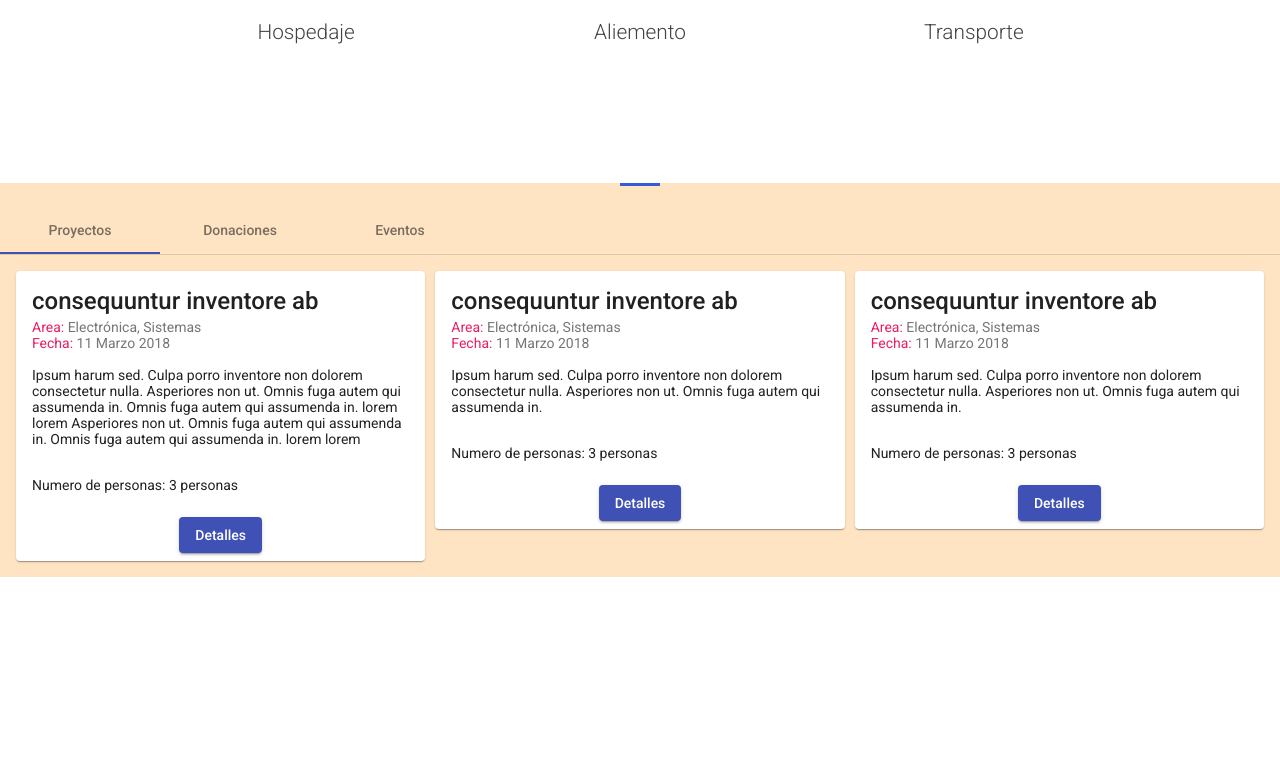
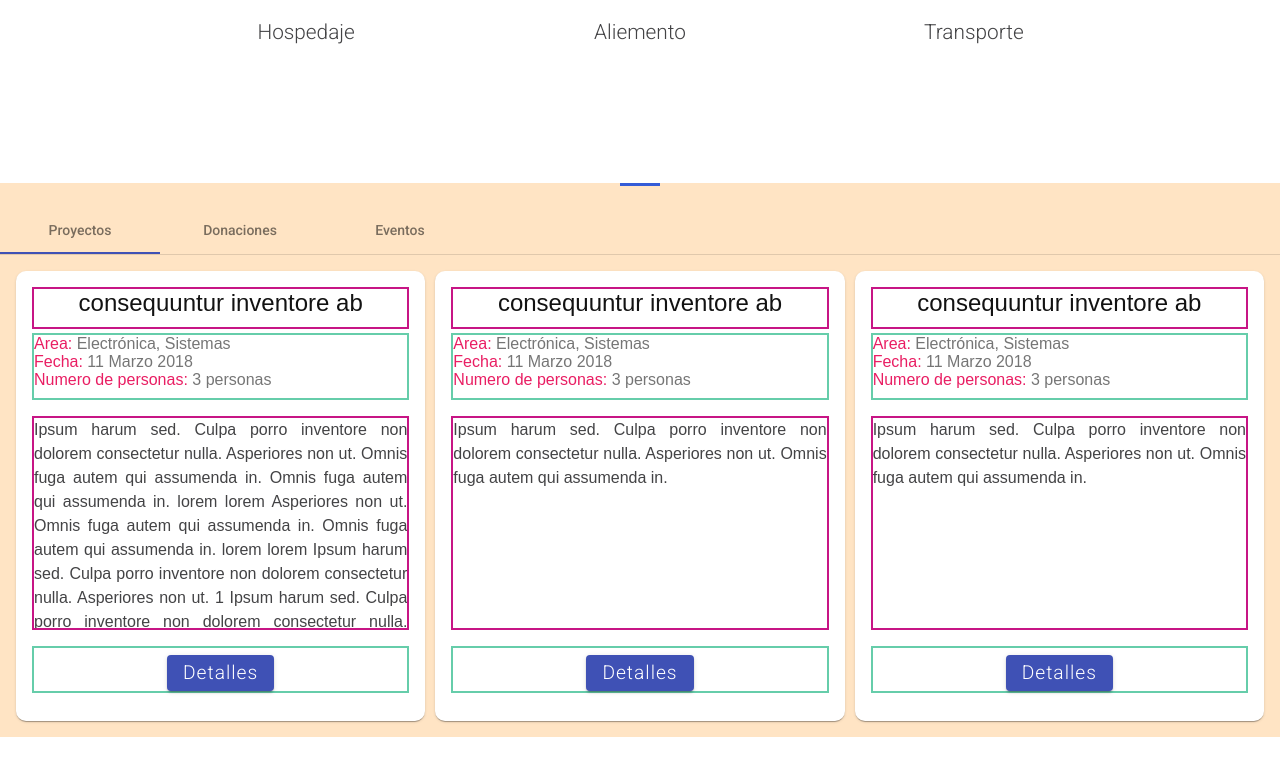
Before and after one commit to HugoLiconV/albergue, an Angular app: page / in a window 1280 px wide. Shown: the part 1314-2089 px from the top of the page. Before the commit the page ends 2011 px from the top, so only its background shows below. Built offline with nearby package versions, Linux system fonts and the light colour scheme.

Commit message:
modified card layout and distribution

```diff
--- a/src/app/project-card/project-card.component.css
+++ b/src/app/project-card/project-card.component.css
@@ -1,19 +1,65 @@
-.example-card {
-  /* max-width: 400px;
-  max-height: 250px;
-  min-width: 400px;
-  min-height: 250px; */
-  width: calc(100% - 70px);
-  height: calc(100% - 70px);
+:root{
+  --margin-elements: 16px;
 }
 
 .acent{
   color: var(--acent-color);
 }
 
+.example-card {
+  max-height: 450px;
+  position: relative;
+  border-radius: 10px;
+}
+
+mat-card-title{
+  font-family: var(--main-font);
+  font-size: 1.5rem;
+  color: var(--title-color);
+  text-align: center;
+  width: 100%;
+  height: 10%;
+  box-sizing: border-box;
+  border: 2px solid mediumvioletred;
+}
+
+mat-card-subtitle{
+  font-family: var(--main-font);
+  font-size: 1rem;
+  width: 100%;
+  height: calc(20% - 16px);
+  box-sizing: border-box;
+  border: 2px solid mediumaquamarine;
+}
+
+mat-card-content{
+  font-family: var(--main-font);
+  text-align: justify;
+  color: var(--body-color);
+  font-size: 1rem;
+  width: 100%;
+  height: calc(55% - 16px);
+  line-height: 1.5rem;
+  overflow: hidden;
+  box-sizing: border-box;
+  border: 2px solid mediumvioletred;
+}
+
 mat-card-actions {
   display: flex;
   justify-content: center;
+  margin-left: 0px;
+  align-items: center;
+  width: 100%;
+  height: calc(15% - 16px);
+  box-sizing: border-box;
+  border: 2px solid mediumaquamarine;
+}
+
+.mat-raised-button{
+  font-size: 1.2rem;
+  letter-spacing: 1px;
+  font-weight: 300;
 }
 
 .card mat-card{
@@ -21,13 +67,6 @@ mat-card-actions {
   display: inline-block;
   margin-left: 20px;
 }
-/* .card mat-card-title {
-  font-family: "Rubik-Light", sans-serif;
-  font-size: 40px;
-  font-weight: 300;
-  color: #121212;
-  margin: 0;
-} */
 
 .card h2 {
   font-family: "Roboto", sans-serif;
@@ -38,8 +77,3 @@ mat-card-actions {
   margin-bottom: 30px;
   color: #434345;
 }
-
-/* .example-header-image {
-  background-image: url('https://material.angular.io/assets/img/examples/shiba1.jpg');
-  background-size: cover;
-} */
--- a/src/app/project-card/project-card.component.html
+++ b/src/app/project-card/project-card.component.html
@@ -1,10 +1,4 @@
 <div fxLayout="row" fxLayout.xs="column" fxLayoutGap="10px">
-  <!-- <mat-card fxFlex="33%;" fxFlex.xs="80%">
-    <mat-card-content>
-      <h2>Left Card 1</h2>
-    </mat-card-content>
-  </mat-card> -->
-
   <mat-card fxFlex="33%;" fxFlex.xs="80%" class="example-card" *ngFor="let project of projects">
     <mat-card-title>{{ project.nombre }}</mat-card-title>
     <mat-card-subtitle>
@@ -13,12 +7,15 @@
       <span>
         <span class="acent">Fecha: </span>{{ formatDate(project.fechaPublicacion) }}
       </span>
+      <br>
+      <span>
+        <span class="acent">Numero de personas: </span> {{ project.numPersonas }} personas
+      </span>
     </mat-card-subtitle>
     <mat-card-content>
       <p>
         {{ project.resumenSolucion }}
       </p>
-    <br> Numero de personas: {{ project.numPersonas }} personas
     </mat-card-content>
     <mat-card-actions>
       <button mat-raised-button color="primary">Detalles</button>
--- a/src/mock-project.ts
+++ b/src/mock-project.ts
@@ -24,7 +24,12 @@ export const PROJECTS: Project[] = [
   resumenSolucion: `Ipsum harum sed. Culpa porro inventore non dolorem consectetur
    nulla. Asperiores non ut. Omnis fuga autem qui assumenda in. Omnis fuga autem qui assumenda in.
    lorem lorem Asperiores non ut. Omnis fuga autem qui assumenda in. Omnis fuga autem qui assumenda in.
-   lorem lorem `
+   lorem lorem
+   Ipsum harum sed. Culpa porro inventore non dolorem consectetur
+   nulla. Asperiores non ut. 1 Ipsum harum sed. Culpa porro inventore non dolorem consectetur
+   nulla. Asperiores non ut. 2 Ipsum harum sed. Culpa porro inventore non dolorem consectetur
+   nulla. Asperiores non ut. 3 Ipsum harum sed. Culpa porro inventore non dolorem consectetur
+   nulla. Asperiores non ut. 4`
   },
   {
   id: 3,
```
Lines whose indentation alone changed are shown as unchanged.
